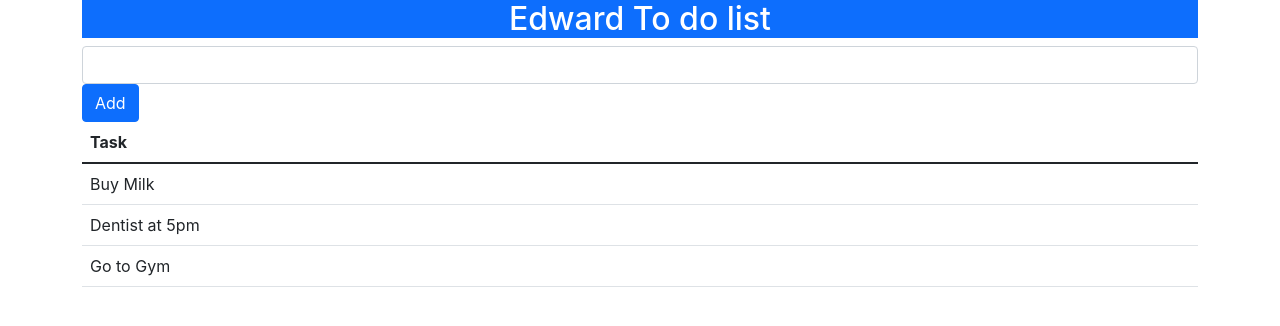
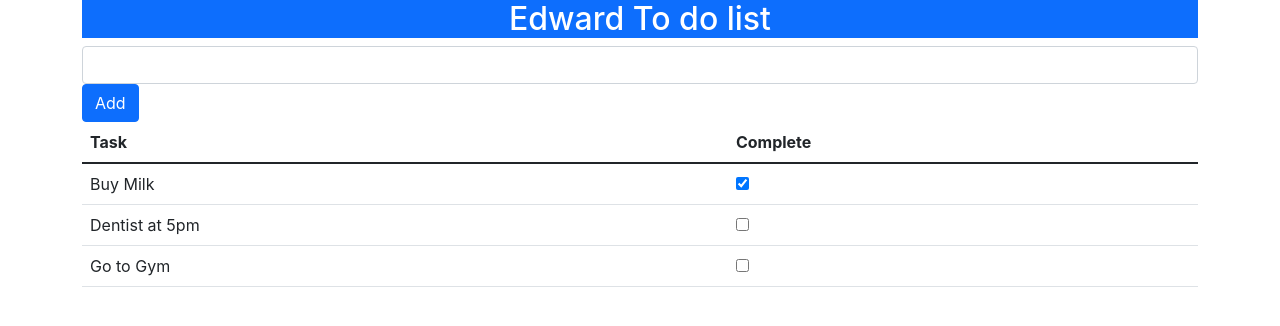
Before and after one commit to konyeinmg/ClassBasedTodoList, a React (Create React App) app: page / in a window 1280 px wide. Shown: the top 326 px of the page. Built offline with nearby package versions, Linux system fonts and the light colour scheme; the HTML template or start-up script is replaced by a standard one.

Commit message:
Add todo complete or not function

```diff
--- a/src/App.js
+++ b/src/App.js
@@ -1,36 +1,46 @@
 import React, { Component } from 'react';
 
 export default class App extends Component {
-  constructor(props){
+  constructor(props) {
     super(props);
 
     this.state = {
       userName: 'Edward',
       todoItems: [
-        {action: 'Buy Milk', done: false},
-        {action: 'Dentist at 5pm', done: false},
-        {action: 'Go to Gym', done: false},
+        { action: 'Buy Milk', done: true },
+        { action: 'Dentist at 5pm', done: false },
+        { action: 'Go to Gym', done: false },
       ],
       newToDo: '',
     };
   }
 
+  toggleDone = (todo) =>
+    this.setState({
+      todoItems: this.state.todoItems.map((item) =>
+        item.action === todo.action ? { ...item, done: !item.done } : item
+      ),
+    })
+
   todoRows = () =>
     this.state.todoItems.map((item) => (
       <tr key={item.action}>
         <td>{item.action}</td>
+        <td>
+          <input type='checkbox' checked={item.done} onChange={() => this.toggleDone(item)} />
+        </td>
       </tr>
     ));
 
   updateValue = (event) => {
-    this.setState({newToDo: event.target.value})
+    this.setState({ newToDo: event.target.value })
   }
 
   addTodo = () => {
     this.setState({
       todoItems: [
         ...this.state.todoItems,
-        {action: this.state.newToDo, done: false},
+        { action: this.state.newToDo, done: false },
       ],
     });
   }
@@ -52,6 +62,7 @@ export default class App extends Component {
             <thead>
               <tr>
                 <th>Task</th>
+                <th>Complete</th>
               </tr>
             </thead>
             <tbody>
```
